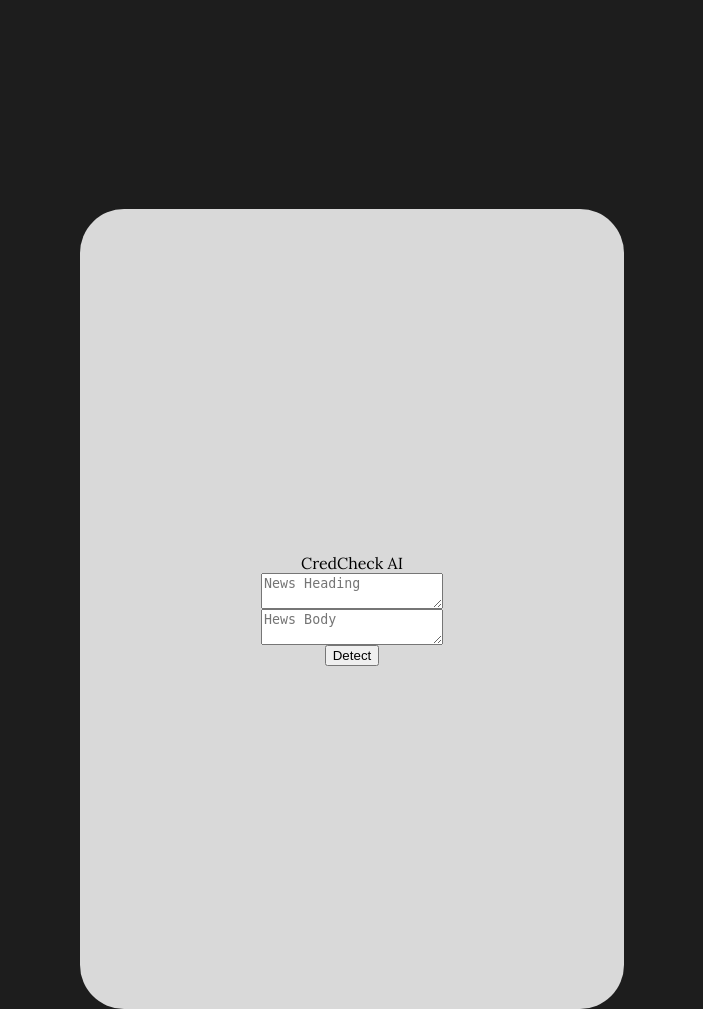
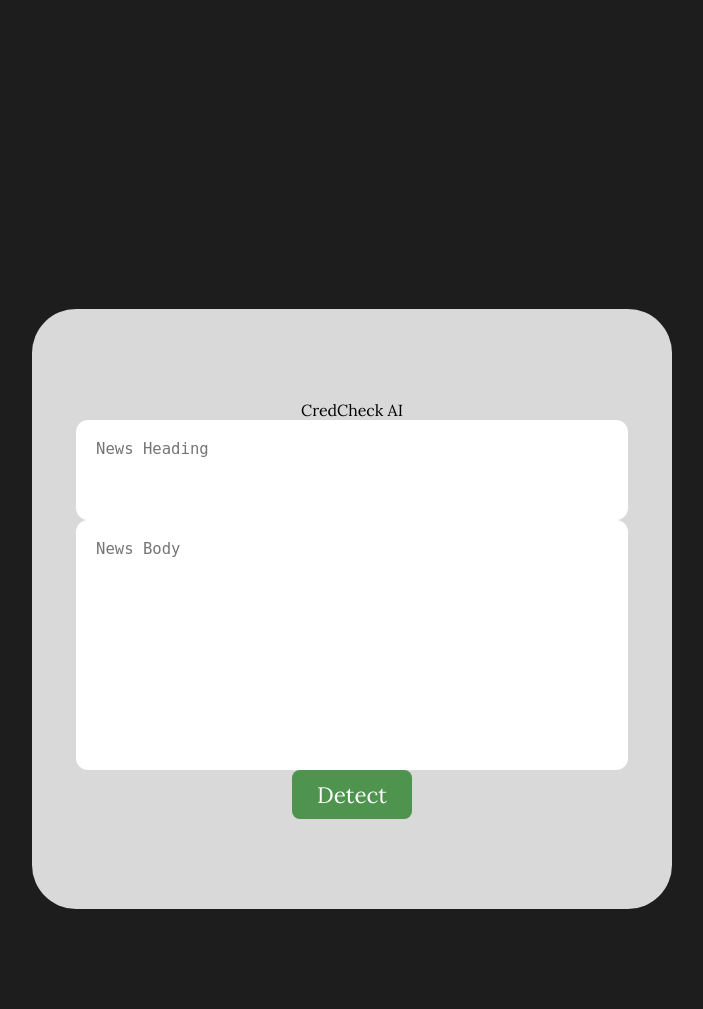
Before and after one commit to jc14-ai/CredCheck-AI, a Python web app: template templates/index.html in a window 1280 px wide. Shown: the part 591-1600 px from the top of the page, without its empty margins (288-991 px from the left). Run offline with Jinja, Linux system fonts and the light colour scheme; the template is opened without the code that fills it, so the values that code supplies are empty.

Commit message:
added AI detector setup

```diff
--- a/templates/index.html
+++ b/templates/index.html
@@ -56,7 +56,7 @@
       <form class="ai-detector-container">
         <label class="ai-detector-title">CredCheck AI</label>
         <textarea class="headings-area" placeholder="News Heading"></textarea>
-        <textarea class="body-area" placeholder="Hews Body"></textarea>
+        <textarea class="body-area" placeholder="News Body"></textarea>
         <div class="result-container">
           <label class="result-text"></label>
         </div>
--- a/templates/style.css
+++ b/templates/style.css
@@ -150,8 +150,8 @@
     justify-content: center;
     align-items: center;
     flex-direction: column;
-    height: 100%;
-    width: 85%;
+    height: 75%;
+    width: 100%;
     border-radius: 44px;
     background-color: rgb(217, 217,217);
 }
@@ -180,3 +180,45 @@
     justify-content: center;
     align-items: center;
 }
+
+.headings-area{
+    height: 10%;
+    width: 80%;
+    border: none;
+    border-radius: 12px;
+    outline: none;
+    resize: none;
+    font: 'montserrat', montserrat;
+    font-size: 1.2em;
+    padding: 20px;
+}
+
+.body-area{
+    height: 35%;
+    width: 80%;
+    border: none;
+    border-radius: 12px;
+    outline: none;
+    resize: none;
+    font: 'montserrat', montserrat;
+    font-size: 1.2em;
+    padding: 20px;
+}
+
+.detect-button{
+    font-size: 1.4em;
+    font-family: "Lora", serif;
+    border: none;
+    background-color: rgb(78, 147, 78);
+    color:  white;
+    cursor: pointer;
+    border-radius: 8px;
+    padding-top: 10px;
+    padding-bottom: 10px;
+    padding-right: 25px;
+    padding-left: 25px;
+}
+
+.detect-button:hover{
+    transform: scale(1.05);
+}
```
